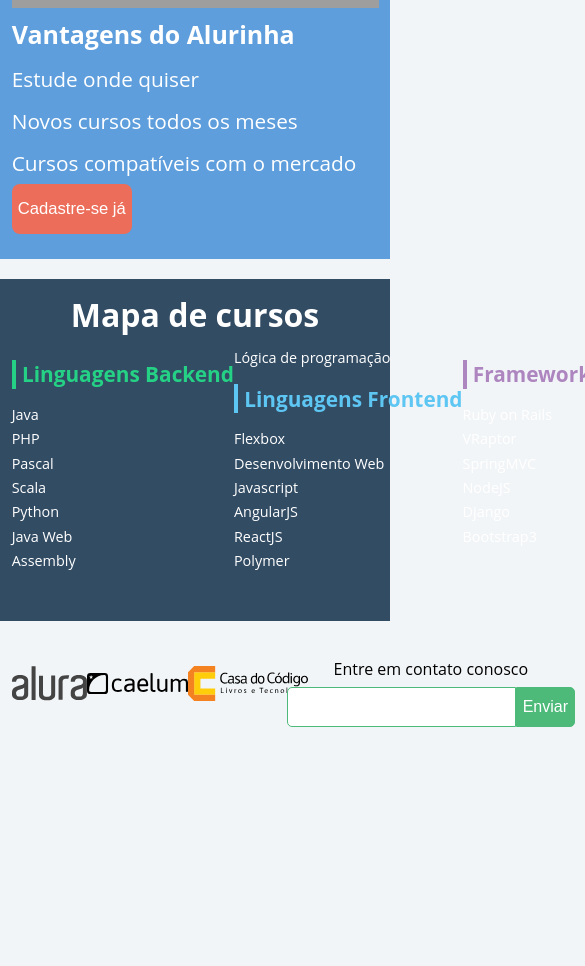
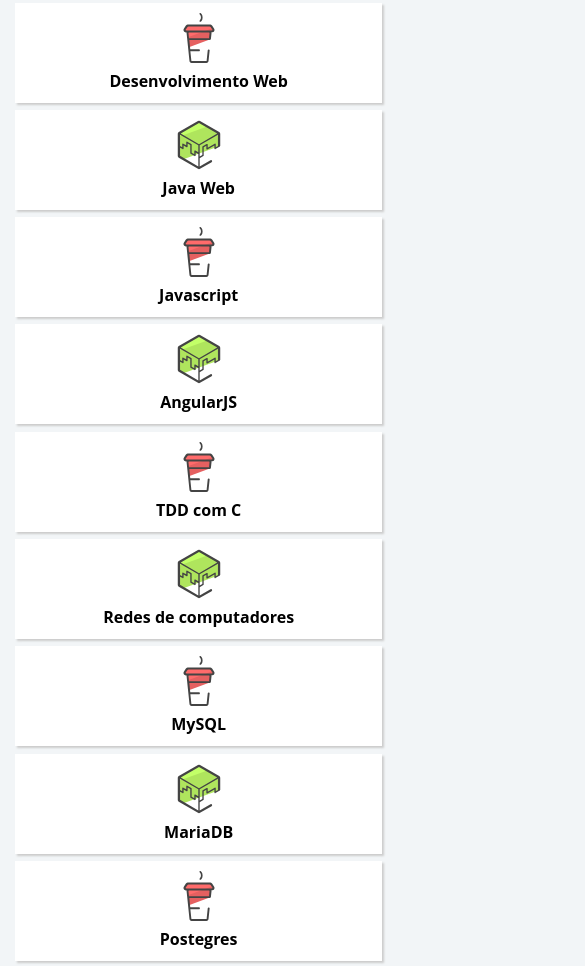
Before and after one commit to notlesz/HTML-CSS, a website: page HTML-CSS/FlexBox/index.html in a window 390 px wide. Shown: the part 1034-2000 px from the top of the page, 585 px wide, since content can reach past the window. Before the commit the page ends 1781 px from the top, so only its background shows below. Drawn offline with Linux system fonts and the light colour scheme; grey boxes are pictures that could not be loaded.

Commit message:
Update flexbox.css

```diff
--- a/HTML-CSS/FlexBox/css/flexbox.css
+++ b/HTML-CSS/FlexBox/css/flexbox.css
@@ -28,7 +28,6 @@
     flex-flow: column wrap;
     height: 250px;
 }
-
 .conteudoPrincipal-cursos{
     display: flex;
     flex-wrap: wrap;
@@ -37,3 +36,38 @@
     width: 23%;
     margin-bottom: 1%;
 }
+
+/* Mobile */
+@media (max-width:768px) {
+    .cabecalhoPrincipal-nav{
+        flex-direction: column;
+    }
+    .cabecalhoPrincipal .container{
+        flex-direction: column;
+        align-items: initial;
+        text-align: center;
+    }
+    .conteudoPrincipal-cursos{
+        flex-direction: column;
+    }
+    .conteudoPrincipal-cursos-link{
+        width: 100%;
+    }
+    .rodapePrincipal-navMap-list{
+        height: auto;
+    }
+    .rodapePrincipal-patrocinadores .container{
+        flex-direction: column;
+        align-items: center;
+    }
+    .rodapePrincipal-patrocinadores-list{
+        margin: 0;
+        width: 100%;
+    }
+    .rodapePrincipal-contatoForm{
+        width: 100%;
+    }
+    .rodapePrincipal-contatoForm-fieldset{
+        justify-content: center;
+    }
+}
```
